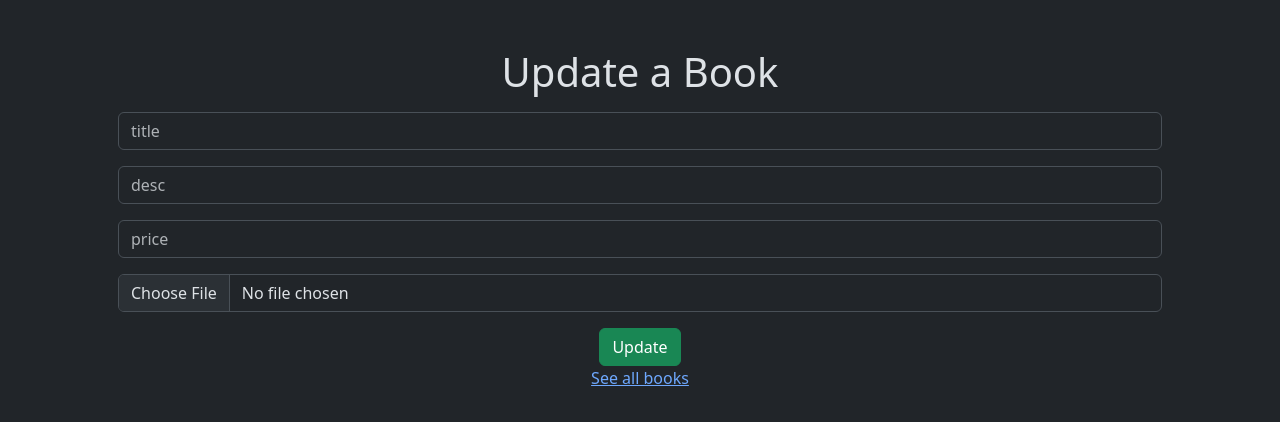
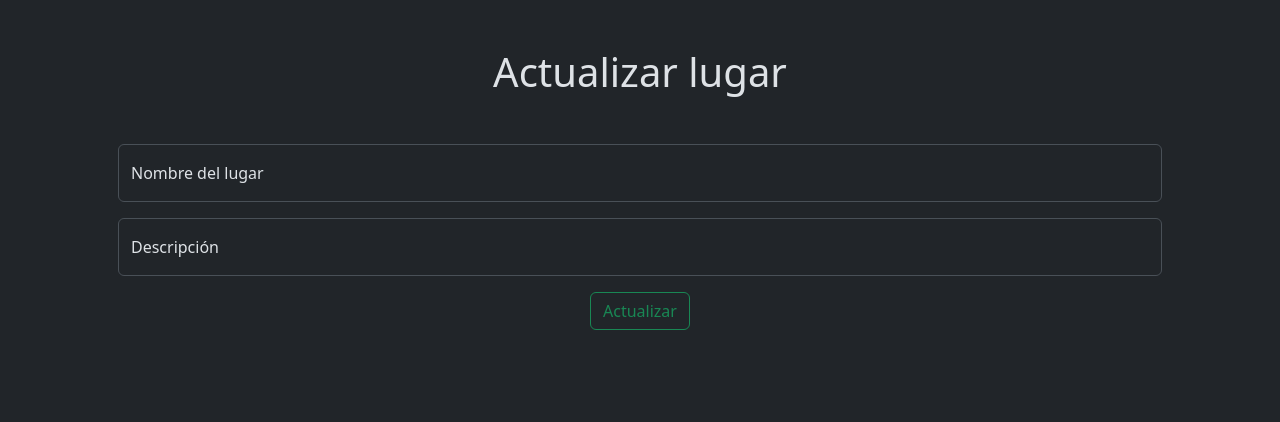
Before and after one commit to cmsrwood/Lugares, a React (Create React App) app in the folder frontend/: page /update/1 in a window 1280 px wide. Shown: the top 422 px of the page. Built offline with nearby package versions, Linux system fonts and the light colour scheme; no server answers.

Commit message:
pq me tengo q despertar a las 6:30?

```diff
--- a/frontend/src/pages/Lugares.jsx
+++ b/frontend/src/pages/Lugares.jsx
@@ -42,23 +42,18 @@ export default function Lugares() {
       <Link to='/add'><button className='btn btn-outline-success'><i className='bi'></i>Añadir nuevo lugar</button></Link>
       <div className="row row-cols-1 row-cols-md-4 g-4 mt-5">
           {Lugares.map(lugar => (
-
-              <div class="card" key={lugar.id}>
-                <div class="card-header">
-                  {lugar.nombre}
+              <div class="card text-center py-5" key={lugar.id}>
+                <div class="card-title">
+                  <img src={lugar.photos} width={288} className="card-img-top" alt="..."/>
+                  <h3> {lugar.nombre} </h3>
                 </div>
-                <ul class="list-group list-group-flush">
-                  <li class="list-group-item">
-                    <p>{lugar.desc}</p>
-                    <Link target='_blank' to ={`https://www.google.com/maps/search/${lugar.nombre}/@4.6514554,-74.2000918,11.25z?entry=ttu`}><button className='btn btn-outline-primary'>Ir</button></Link>
-                  </li>
-                  <li class="list-group-item">
-                    <Link className='btn btn-outline-warning me-3' to={`/update/${lugar.id}`}><i className="bi bi-pencil-square"></i></Link>
-                    <Link className='btn btn-outline-danger' onClick={()=>handleDelete(lugar.id)}><i className='bi bi-trash'></i> </Link>
-                  </li>
-                </ul>
+                <p>{lugar.desc}</p>
+                <Link target='_blank' to ={`https://www.google.com/maps/search/${lugar.nombre}/@4.6514554,-74.2000918,11.25z?entry=ttu`}><button className='btn btn-outline-primary'>Ver lugar</button></Link>
+                <div className="row justify-content-around mt-4">
+                  <Link className='btn btn-outline-warning w-25' to={`/update/${lugar.id}`}><i className="bi bi-pencil-square"></i></Link>
+                  <Link className='btn btn-outline-danger w-25' onClick={()=>handleDelete(lugar.id)}><i className='bi bi-trash'></i> </Link>
+                </div>
               </div>
-
           ))}
       </div>
 
--- a/frontend/src/pages/Update.jsx
+++ b/frontend/src/pages/Update.jsx
@@ -8,47 +8,40 @@ import {BACKEND_URL} from '../config.js'
 export default function Update() {
 
   const location = useLocation();
-  const bookId = location.pathname.split("/")[2];
+  const lugarId = location.pathname.split("/")[2];
   const params = useParams();
 
 
   // Hooks
-  const [title, setTitle]=useState('')
+  const [nombre, setNombre]=useState('')
   const [desc, setDesc]=useState('')
-  const [cover, setCover]=useState('')
-  const [price, setPrice]=useState('')
 
   const navigate = useNavigate();
 
   useEffect(() => {
-    const getBook = async () => {
+    const getLugar = async () => {
       try {
-        const res = await axios.get(`${BACKEND_URL}/books/${bookId}`);
-        setTitle(res.data.title);
+        const res = await axios.get(`${BACKEND_URL}/lugares/${lugarId}`);
+        setNombre(res.data.nombre);
         setDesc(res.data.desc);
-        setCover(res.data.cover);
-        setPrice(res.data.price);
       } catch (err) {
         console.log(err);
       }
     };
-    getBook();
-  }, [bookId]);
+    getLugar();
+  }, [lugarId]);
 
   const handleClick = async (e) => {
     e.preventDefault();
-
     try {
       const book={
         id: params.id,
-        title: title,
+        nombre: nombre,
         desc: desc,
-        cover: cover,
-        price:price
     }
-      await axios.put(`${BACKEND_URL}/books/${bookId}`, book);
+      await axios.put(`${BACKEND_URL}/lugares/${lugarId}`, book);
       navigate("/");
-      Swal.fire("Book updated!", "", "success");
+      Swal.fire("Lugar actualizado!", "", "success");
 
     } catch (err) {
       console.log(err);
@@ -57,15 +50,18 @@ export default function Update() {
 
   return (
     <div className='form text-center container p-5'>
-      <h1 className="mb-3">Update a Book</h1>
+      <h1 className="mb-5">Actualizar lugar</h1>
       <form className="form-group">
-        <input className='form-control mb-3' type="text" placeholder='title' value={title} onChange={(e) => {setTitle(e.target.value)}} name='title'/>
-        <input className='form-control mb-3' type="text" placeholder='desc' value={desc} onChange={(e) => {setDesc(e.target.value)}} name='desc'/>
-        <input className='form-control mb-3' type="number" placeholder='price' value={price} onChange={(e) => {setPrice(e.target.value)}} name='price'/>
-        <input className='form-control mb-3' type="file" placeholder='cover' onChange={(e) => {setCover(e.target.value)}}  name='cover'/>
-        <button className="btn btn-success" onClick={handleClick}>Update</button>
+      <div className="form-floating mb-3">
+        <input className='form-control mb-3' id ="floatingInput" type="text" placeholder='nombre' value={nombre} onChange={(e) => {setNombre(e.target.value)}} name='nombre'/>
+        <label htmlFor="floatingInput">Nombre del lugar</label>
+      </div>
+      <div className="form-floating mb-3">
+        <input className='form-control mb-3' id ="floatingInput" type="text" placeholder='desc' value={desc} onChange={(e) => {setDesc(e.target.value)}} name='desc'/>
+        <label htmlFor="floatingInput">Descripción</label>
+      </div>
+        <button className="btn btn-outline-success" onClick={handleClick}>Actualizar</button>
       </form>
-      <Link to="/">See all books</Link>
     </div>
   );
 };
```
Also changed, not shown: 1 other file (tests, documents, lock files or other folders).
